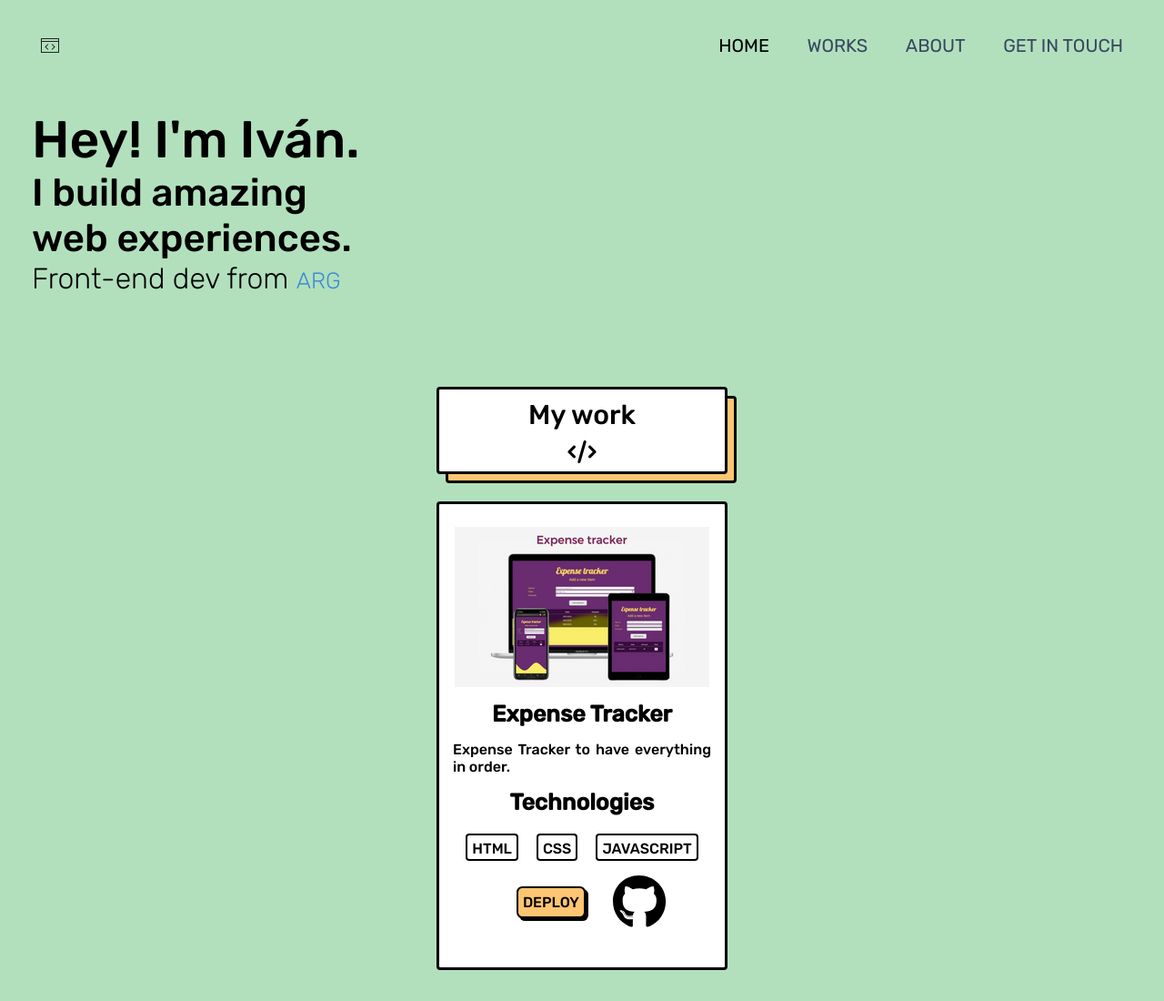
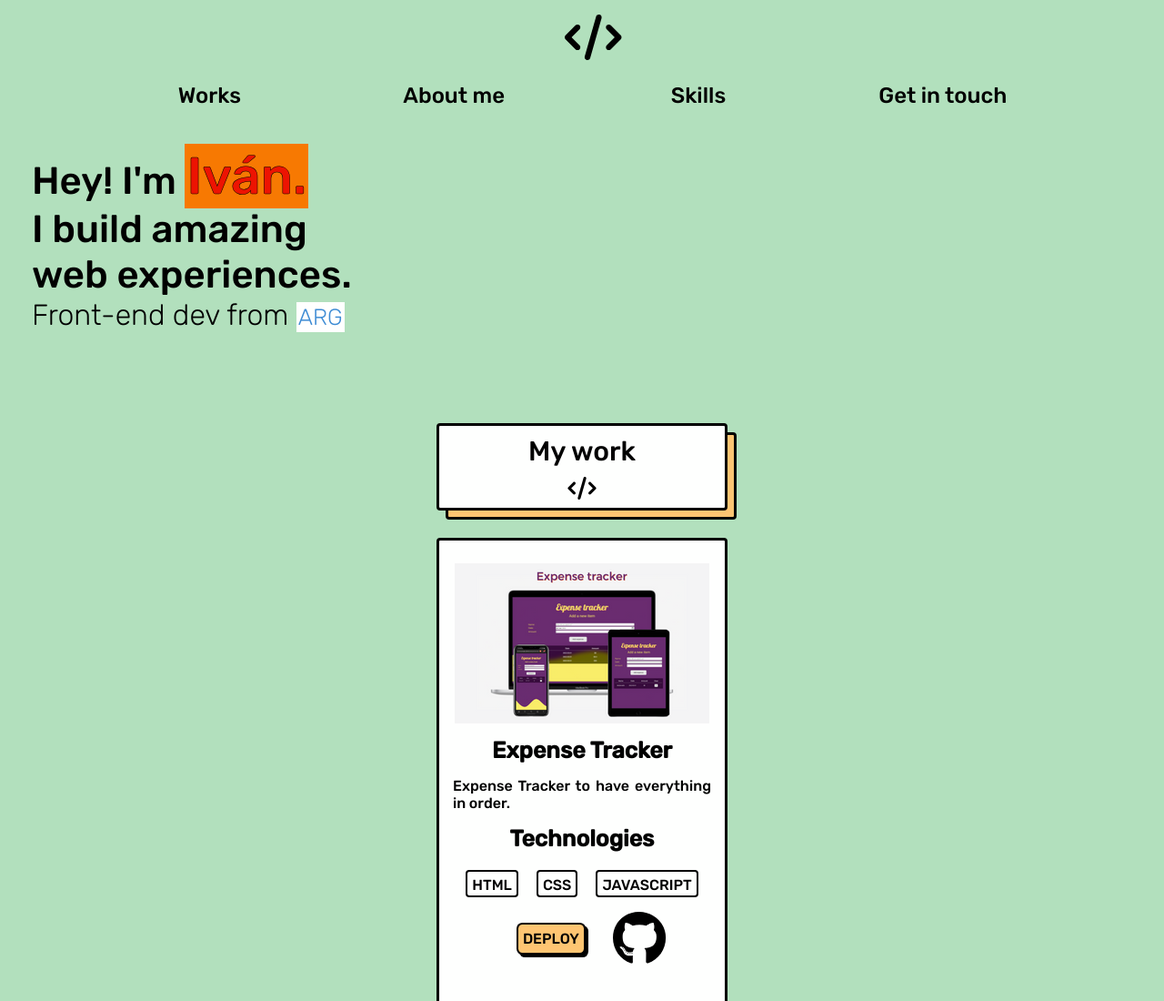
Before and after one commit to LocusNiger/Portfolio, a website: page index.html in a window 1280 px wide. Shown: the top 1100 px of the page at 91% size. Drawn offline with nearby package versions, Linux system fonts and the light colour scheme.

Commit message:
v3. Nav + titles

```diff
--- a/index.html
+++ b/index.html
@@ -22,28 +22,22 @@
   <body>
     <header>
       <nav>
+        <!-- Logo -->
         <div class="logo-container">
-          <!-- Logo -->
-          <img class="logo" src="./img/devcode.svg" alt="Logo" />
+          <i class="fa-solid fa-code icon-logo"></i>
         </div>
-        <input type="checkbox" id="check" />
-        <label for="check" class="hamburger-btn">
-          <!-- Icono hamburger -->
-          <i class="fas fa-bars"></i>
-        </label>
-        <ul class="nav-list">
-          <!-- nav -->
-          <li><a class="active" href="#">Home</a></li>
-          <li><a href="#work">Works</a></li>
-          <li><a href="#">About</a></li>
-          <li><a href="#">Get in touch</a></li>
-        </ul>
+        <div class="sections-container">
+          <p class="section-btn">Works</p>
+          <p class="section-btn">About me</p>
+          <p class="section-btn">Skills</p>
+          <p class="section-btn">Get in touch</p>
+        </div>
       </nav>
     </header>
 
     <!-- Titulos principio de página -->
     <section class="title-container">
-      <h1 class="animate__animated animate__fadeInDown">Hey! I'm Iván.</h1>
+      <h2 class="animate__animated animate__fadeInDown">Hey! I'm <span class="spanh1">Iván.</span></h2>
       <h2 class="animate__animated animate__fadeInLeft">I build amazing</h2>
       <h3 class="animate__animated animate__fadeInLeft">web experiences.</h3>
       <p class="animate__animated animate__fadeInUp">Front-end dev from <span>ARG</span></p>
--- a/scss/_typo.scss
+++ b/scss/_typo.scss
@@ -1,12 +1,8 @@
 .title-container {
-  h1,
   h2,
   h3 {
     color: #000;
     font-weight: 500;
-  }
-  h1 {
-    font-size: 5.7rem;
   }
   h2,
   h3 {
@@ -20,6 +16,14 @@
   span {
     color: #3d8bd4;
     font-size: 2.5rem;
+    background-color: white;
+    padding: 0.2rem;
+  }
+  .spanh1 {
+    color: #ed1302;
+    -webkit-text-stroke: 0.5px black;
+    font-size: 5.7rem;
+    background-color: #f77902;
   }
 }
 
--- a/scss/style.scss
+++ b/scss/style.scss
@@ -8,61 +8,32 @@ body {
 
 /* Navbar */
 nav {
-  height: 8.5rem;
-  width: 100%;
+  height: auto;
+  width: 100vw;
+  padding: 1.6rem;
   display: flex;
-  justify-content: space-between;
+  flex-direction: column;
+  align-items: center;
+  margin-bottom: 4rem;
   .logo-container {
-    display: flex;
-    align-items: center;
-    width: auto;
-    .logo {
-      margin-left: 2rem;
+    align-self: center;
+    margin-bottom: 2.5rem;
+    .icon-logo {
+      font-size: 5rem;
     }
   }
-  .nav-list {
-    position: absolute;
-    width: 100%;
-    height: 0vh;
-    top: 7.5rem;
-    float: right;
-    text-align: center;
-    transition: all 0.3s;
-    li {
-      display: none;
-      line-height: 3rem;
-      margin: 5rem 0;
-      transition: all 0.3s;
-      a {
-        color: black;
-        font-size: 2rem;
-        text-transform: uppercase;
-      }
-      a.active,
-      a:hover {
-        color: #000;
-        transition: all 0.3s;
-      }
+  .sections-container {
+    width: 85vw;
+    display: flex;
+    flex-wrap: wrap;
+    .section-btn {
+      color: black;
+      width: 21vw;
+      font-weight: 500;
+      font-size: 2.4rem;
+      height: 5rem;
+      text-align: center;
     }
-  }
-  .hamburger-btn {
-    display: block;
-    font-size: 3rem;
-    color: #000;
-    float: right;
-    line-height: 7.5rem;
-    margin-right: 4rem;
-    cursor: pointer;
-  }
-  #check {
-    display: none;
-  }
-  #check:checked ~ .nav-list {
-    height: 40vh;
-  }
-  #check:checked ~ .nav-list li {
-    display: block;
-    top: 0;
   }
 }
 /* Pie de página */
```
Also changed, not shown: scss/style.css, 1 other file.
